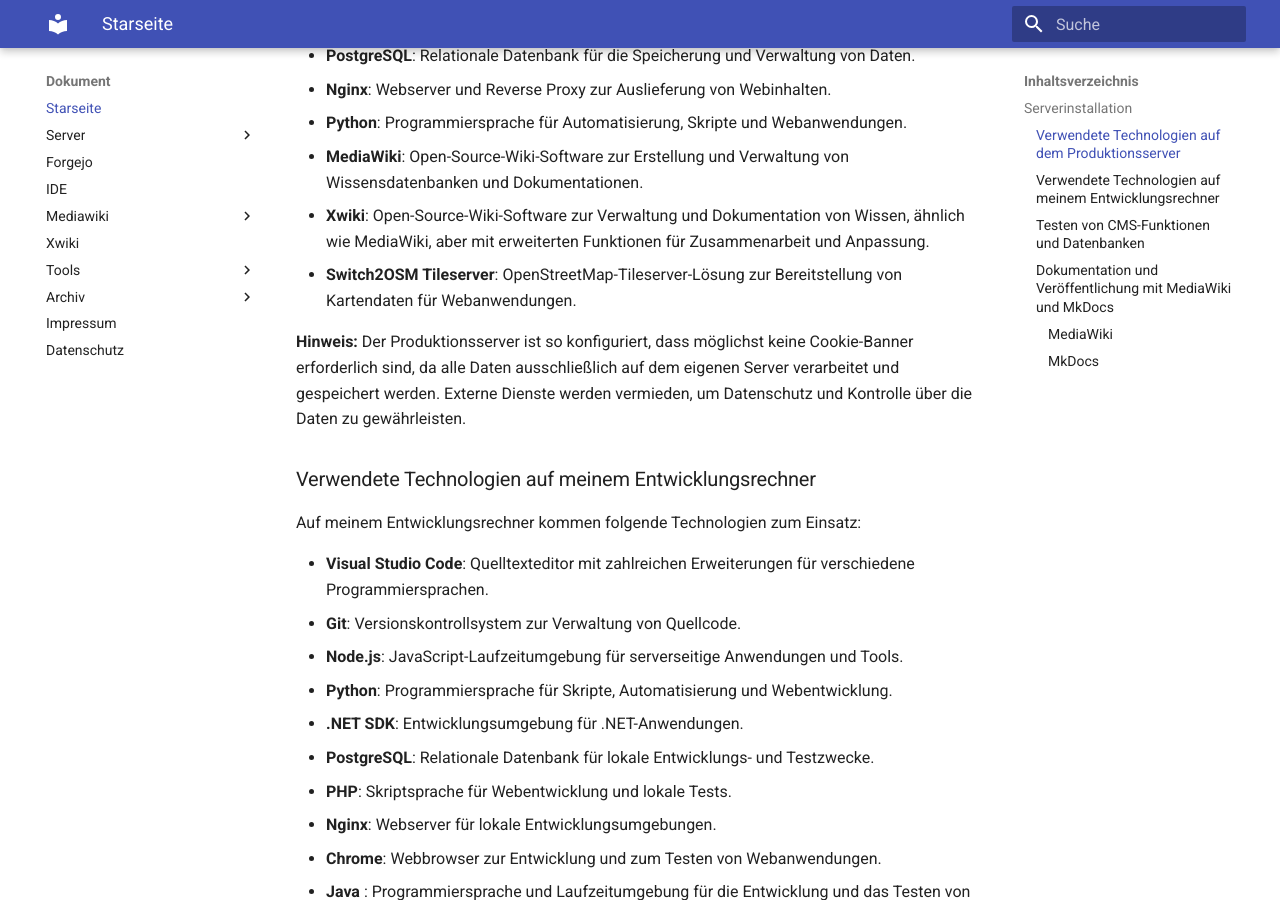
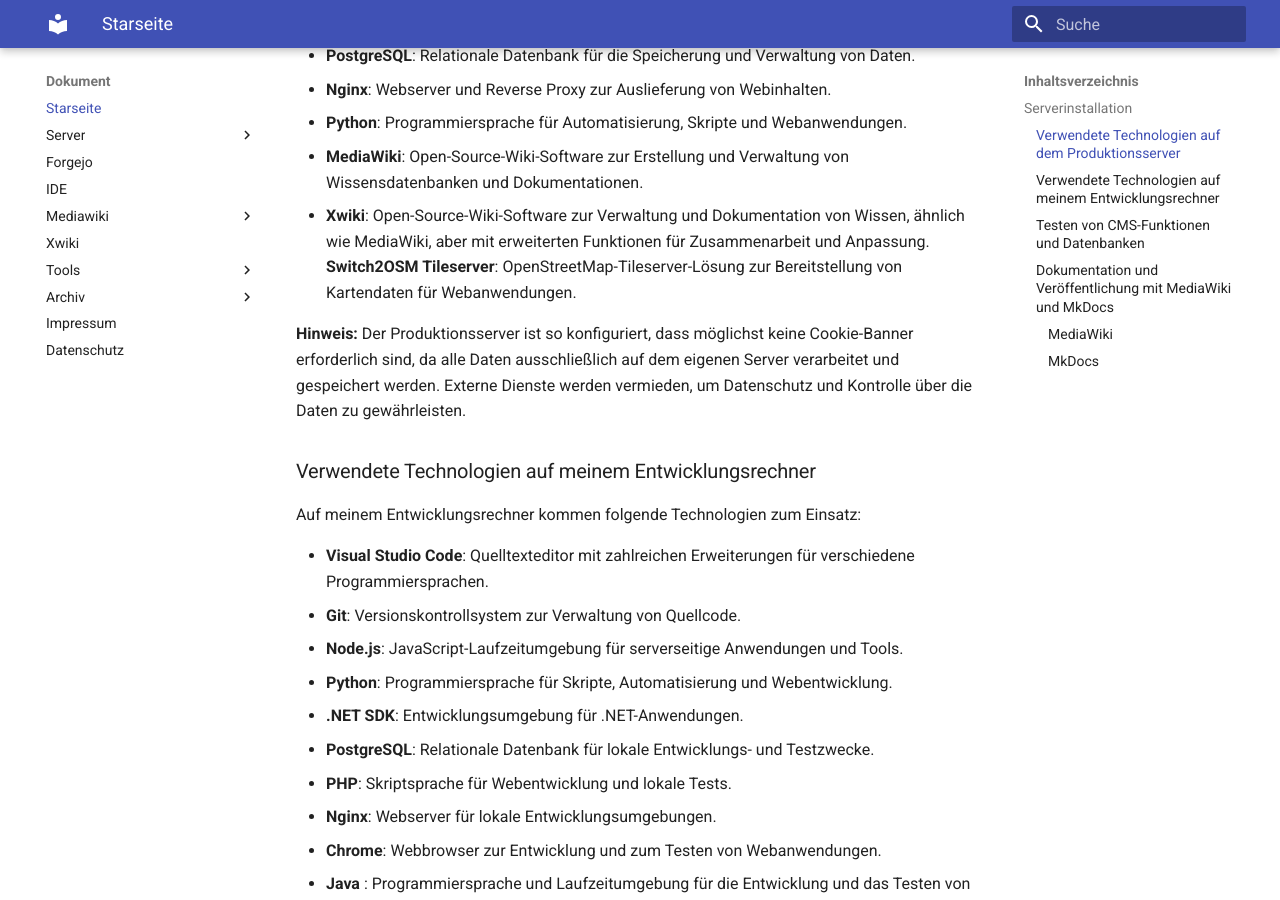
Before and after one commit to thorstenkloehn/dokument, an MkDocs documentation site: the page built from docs/index.md, in a window 1280 px wide and 900 px high, scrolled down 627 px. Built offline with MkDocs 1.6.1 and Material for MkDocs 9.7.7, drawn with Linux system fonts in a browser that asks for light colours.

```diff
--- a/docs/index.md
+++ b/docs/index.md
@@ -16,7 +16,7 @@ Der Produktionsserver setzt folgende Technologien ein:
 - **Python**: Programmiersprache für Automatisierung, Skripte und Webanwendungen.
 - **MediaWiki**: Open-Source-Wiki-Software zur Erstellung und Verwaltung von Wissensdatenbanken und Dokumentationen.
 - **Xwiki**: Open-Source-Wiki-Software zur Verwaltung und Dokumentation von Wissen, ähnlich wie MediaWiki, aber mit erweiterten Funktionen für Zusammenarbeit und Anpassung.
-- **Switch2OSM Tileserver**: OpenStreetMap-Tileserver-Lösung zur Bereitstellung von Kartendaten für Webanwendungen.
+**Switch2OSM Tileserver**: OpenStreetMap-Tileserver-Lösung zur Bereitstellung von Kartendaten für Webanwendungen.
 
 **Hinweis:** Der Produktionsserver ist so konfiguriert, dass möglichst keine Cookie-Banner erforderlich sind, da alle Daten ausschließlich auf dem eigenen Server verarbeitet und gespeichert werden. Externe Dienste werden vermieden, um Datenschutz und Kontrolle über die Daten zu gewährleisten.
 
```
Also changed, not shown: docs/CMS/Xwiki/Xwiki.md (+0 -1 lines).
